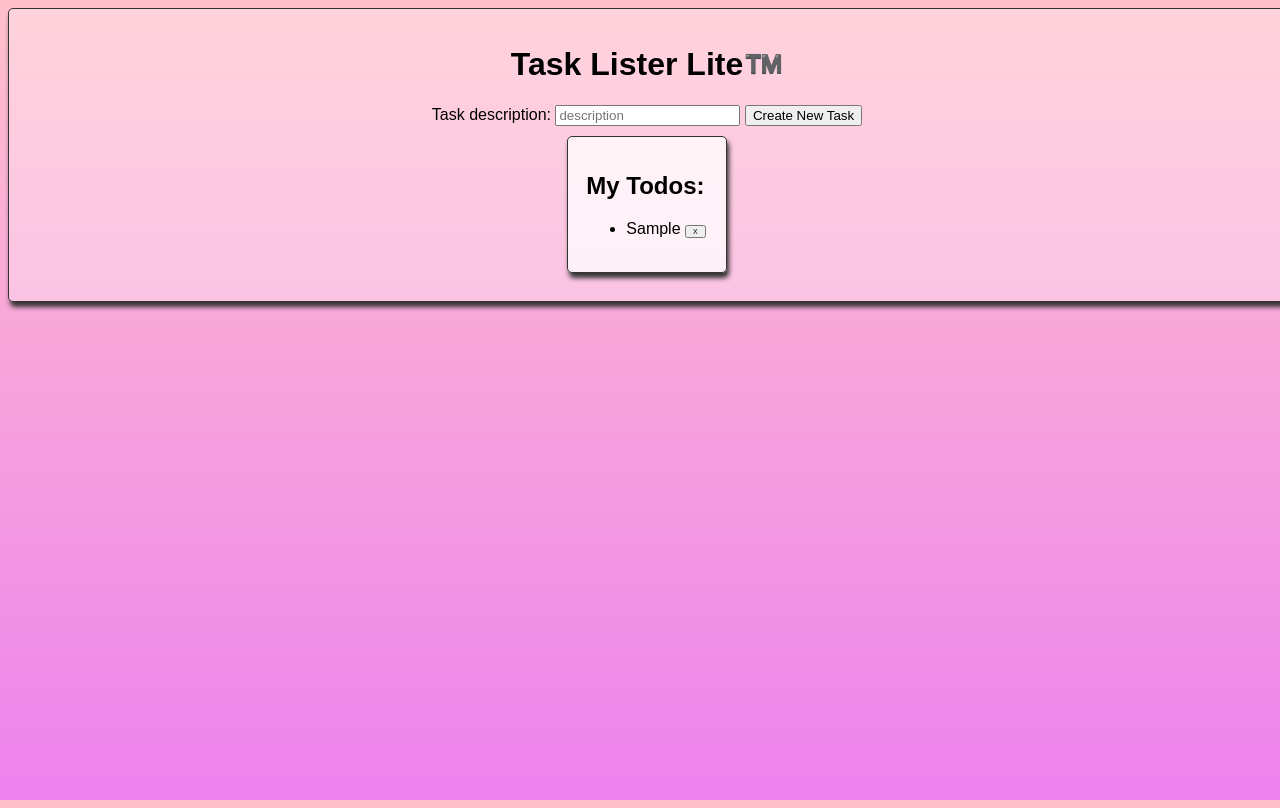
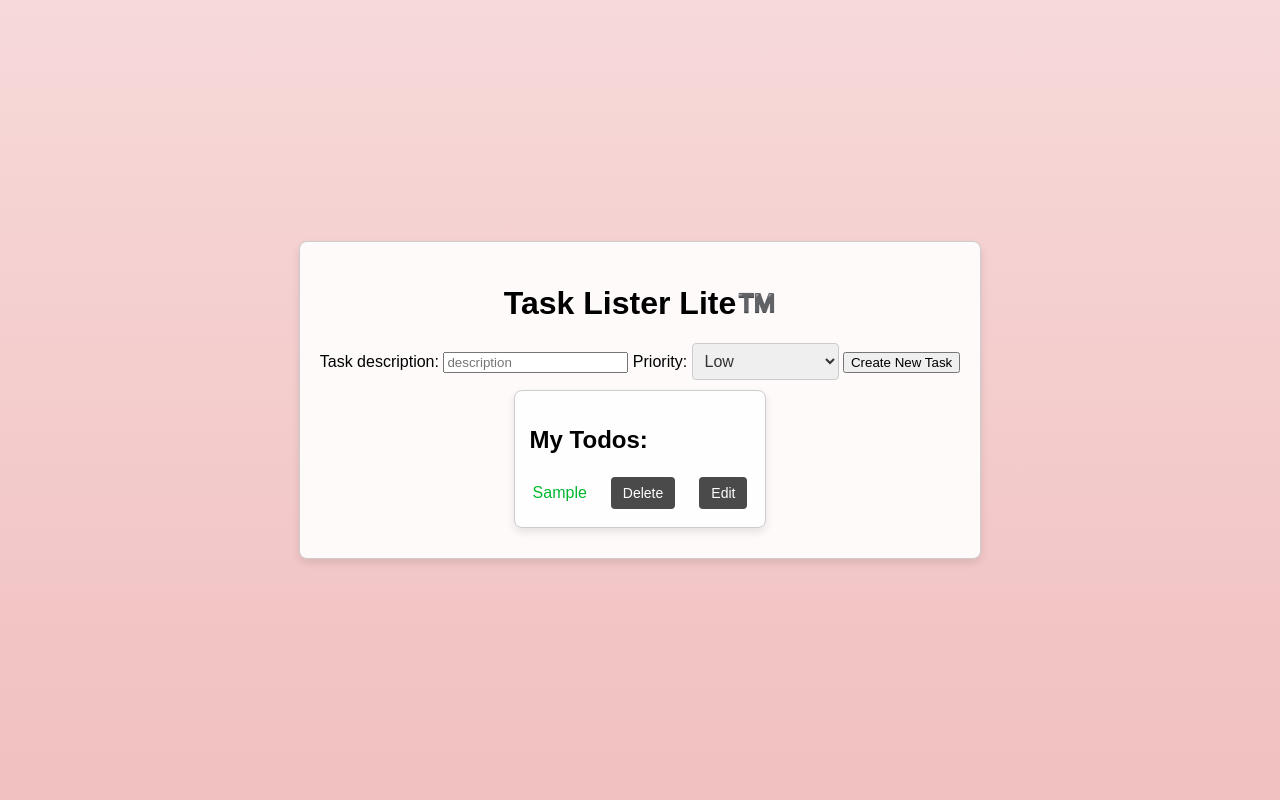
Before and after one commit to learn-co-curriculum/phase-1-tasklister-mini-project, a website: page index.html in a window 1280 px wide. Both pictures are taken after typing "Sample" into the empty fields and a click on the input "Create New Task". Drawn offline with Linux system fonts and the light colour scheme; no server answers.

Commit message:
ALOT of changes

```diff
--- a/index.html
+++ b/index.html
@@ -13,6 +13,13 @@
     <form id="create-task-form" action="#" method="POST">
       <label for="new-task-description">Task description:</label>
       <input type="text" id="new-task-description" name="new-task-description" placeholder="description">
+      <label for="new-task-priority">Priority:</label>
+      <select name="new-task-priority" id="task-priority">
+        <option value="" disabled>Please select...</option>
+        <option value="low" >Low</option>
+        <option value="medium" >Medium</option>
+        <option value="high">High</option>
+      </select>
       <input type="submit" value="Create New Task">
     </form>
 
@@ -20,6 +27,8 @@
       <h2>My Todos:</h2>
       <ul id="tasks">
       </ul>
+      <table id="task-table">
+      </table>
     </div>
 
 
--- a/src/index.js
+++ b/src/index.js
@@ -3,19 +3,108 @@ const submitButton = document.querySelector("#create-task-form input[type='Submi
 
 const createNewTask = (e) => {
   e.preventDefault()
-  const taskText = e.target.previousElementSibling.value
-  if(taskText !== ''){
-    const li = document.createElement('li')
+  const taskText = e.target['new-task-description'].value
+  const taskPriority = e.target['new-task-priority'].value
+  if(taskText !== '' && taskPriority !== ''){
+    const tr = document.createElement('tr')
+    const td1 = document.createElement('td')
+    const td2 = document.createElement('td')
+    const td3 = document.createElement('td')
     const btn = document.createElement('button')
-    btn.textContent = 'X'
-    btn.addEventListener('click', handleDeleteTask)
-    li.textContent = `${taskText} `
-    li.appendChild(btn)
-    document.querySelector("#tasks").appendChild(li)
+    const editBtn = document.createElement('button')
+    editBtn.style.marginLeft = '20px'
+    editBtn.textContent = 'Edit'
+    editBtn.addEventListener('click', ()=>console.log('edit clicked'))
+    btn.style.marginLeft = '20px'
+    btn.textContent = 'Delete'
+    btn.addEventListener('click', handleTaskDELETE)
+    tr.className = taskPriority
+    td1.textContent = taskText
+    td2.appendChild(btn)
+    td3.appendChild(editBtn)
+    tr.appendChild(td1)
+    tr.appendChild(td2)
+    tr.appendChild(td3)
+    document.querySelector('#task-table').appendChild(tr)
+    handleTaskPOST(taskText, taskPriority).then(data => {
+      tr.id = data.id
+    })
     form.reset()
   }
 }
 
+const handleTaskPOST = (taskText, taskPriority) => {
+  return fetch('http://localhost:3000/tasks',{
+    method: "POST",
+    headers: {
+      'Content-Type' : 'application/json'
+    },
+    body: JSON.stringify({
+      task: taskText,
+      priority: taskPriority
+    })
+  })
+  .then(res => res.json())
+  .then(data => data)
+  .catch(error => {
+    alert('Ooops, something went wrong when trying to write data to the server')
+    console.log(error)
+  })
+}
+
+const handleTaskDELETE = (e) => {
+  const id = e.target.closest('tr').id
+  const task = e.target.closest('tr').firstChild.textContent
+  fetch(`http://localhost:3000/tasks/${id}`,{
+    method: 'DELETE',
+  })
+  .then(res => res.json())
+  .then(data => {
+    e.target.closest('tr').remove()
+  })
+  .catch(error => {
+    alert(`Ooops, something went wrong when trying to delete task: ${task}`)
+    console.log(error)
+  })
+}
+
 const handleDeleteTask = (e) => e.target.parentNode.remove()
 
-submitButton.addEventListener('click', createNewTask)
+const renderTasks = (body) => {
+  body.forEach(item => {
+    const tr = document.createElement('tr')
+    const td1 = document.createElement('td')
+    const td2 = document.createElement('td')
+    const td3 = document.createElement('td')
+    const btn = document.createElement('button')
+    const editBtn = document.createElement('button')
+    editBtn.style.marginLeft = '20px'
+    editBtn.textContent = 'Edit'
+    editBtn.addEventListener('click', () => console.log('edit clicked'))
+    btn.style.marginLeft = '20px'
+    btn.textContent = 'Delete'
+    btn.addEventListener('click', handleTaskDELETE)
+    tr.id = item.id
+    tr.className = item.priority
+    td1.textContent = item.task
+    td2.appendChild(btn)
+    td3.appendChild(editBtn)
+    tr.appendChild(td1)
+    tr.appendChild(td2)
+    tr.appendChild(td3)
+    document.querySelector('#task-table').appendChild(tr)
+  })
+}
+
+const initApp = () => {
+  fetch('http://localhost:3000/tasks')
+  .then(res => res.json())
+  .then(body => renderTasks(body))
+  .catch(error => {
+    alert('Ooops, looks like something went wrong when trying to retrieve tasks from db.json')
+    console.log(error)
+  })
+}
+
+form.addEventListener('submit', createNewTask)
+document.addEventListener('DOMContentLoaded', initApp)
--- a/style.css
+++ b/style.css
@@ -7,11 +7,53 @@ html {
 body {
   min-height: 100%;
   min-width: 100%;
-  background: linear-gradient(pink, violet);
+  background: linear-gradient(#f7d9d9, #f1c0c0);
+  display: flex;
+  justify-content: center;
+  align-items: center;
+  margin: 0;
+  padding: 0;
+}
+
+select {
+  font-size: 16px;
+  padding: 8px;
+  border-radius: 4px;
+  border: 1px solid #ccc;
+  /* background-color: #fff; */
+  color: #333;
+}
+
+.high {
+  font-size: 16px;
+  padding: 8px;
+  color: #f90404;
+}
+
+.medium {
+  font-size: 16px;
+  padding: 8px;
+  color: #eeb60e;
+}
+
+.low {
+  font-size: 16px;
+  padding: 8px;
+  color: #01b82f;
 }
 
 button {
-  font-size: 7px;
+  font-size: 14px;
+  padding: 8px 12px;
+  border: none;
+  background-color: #4a4a4a;
+  color: white;
+  border-radius: 4px;
+  cursor: pointer;
+}
+
+button:hover {
+  background-color: #333;
 }
 
 #main-content {
@@ -20,18 +62,18 @@ button {
   justify-content: center;
   align-items: center;
   flex-direction: column;
-  border: 1px solid #333;
-  background: rgba(255, 255, 255, 0.3);
-  padding: 15px 20px 18px 18px;
-  border-radius: 5px;
-  box-shadow: 2px 5px 5px #333;
+  border: 1px solid #ccc;
+  background: rgba(255, 255, 255, 0.9);
+  padding: 20px;
+  border-radius: 8px;
+  box-shadow: 0 4px 8px rgba(0, 0, 0, 0.1);
 }
 
 #list {
-  margin: 10px;
-  border: 1px solid #333;
-  background: rgba(255, 255, 255, 0.75);
-  padding: 15px 20px 18px 18px;
-  border-radius: 5px;
-  box-shadow: 2px 5px 5px #333;
+  margin: 10px 0;
+  border: 1px solid #ccc;
+  background: rgba(255, 255, 255, 0.9);
+  padding: 15px;
+  border-radius: 8px;
+  box-shadow: 0 4px 8px rgba(0, 0, 0, 0.1);
 }
```
